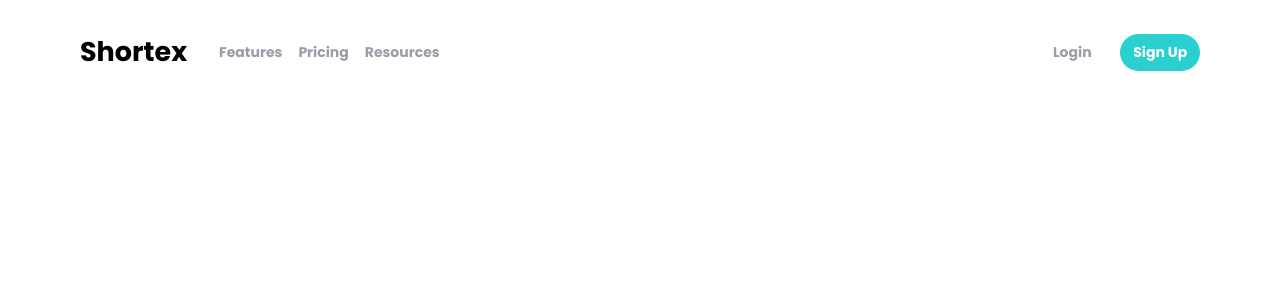
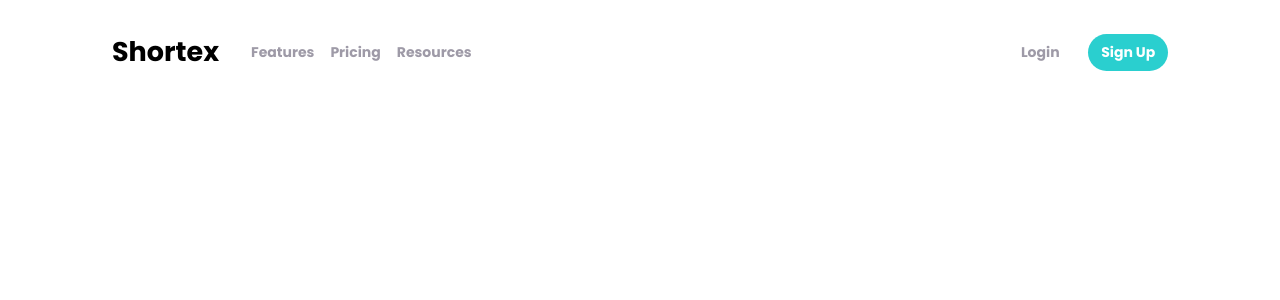
Before and after one commit to DeveloperAspire/sura, a React (Create React App) app: page / in a window 1280 px wide. Shown: the top 300 px of the page. Built offline with nearby package versions, Linux system fonts and the light colour scheme.

Commit message:
Added more padding to the header component

```diff
--- a/src/components/Layout/Header.module.css
+++ b/src/components/Layout/Header.module.css
@@ -1,5 +1,5 @@
 .navigation{
-      padding: 2rem 5rem;
+      padding: 2rem 7rem;
       display: flex;
       align-items: center;
       justify-content: space-between;
```
